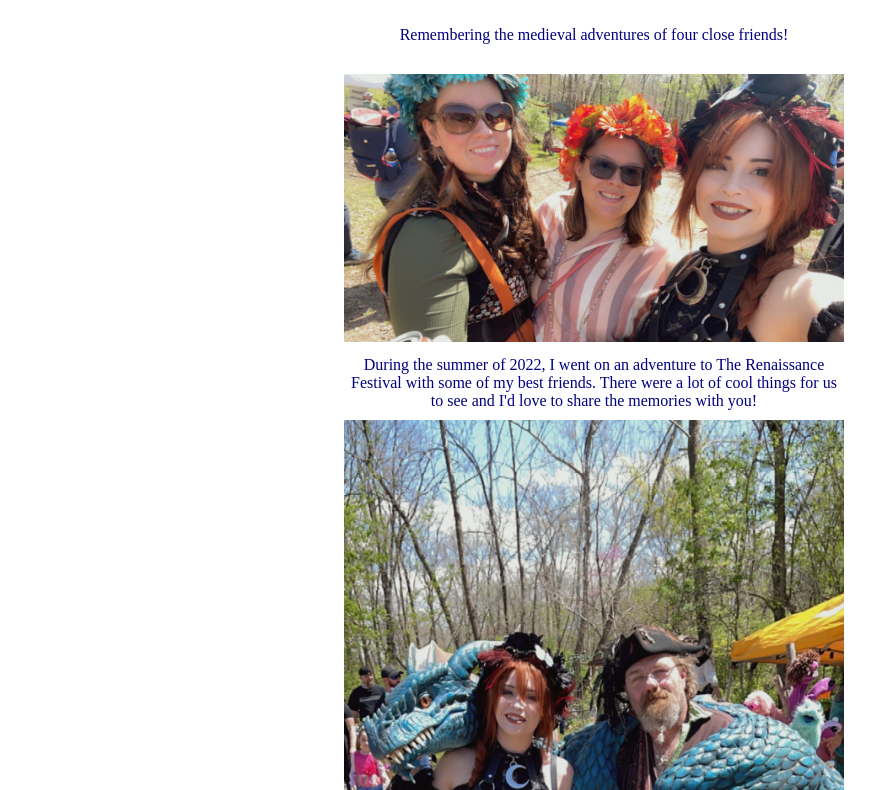
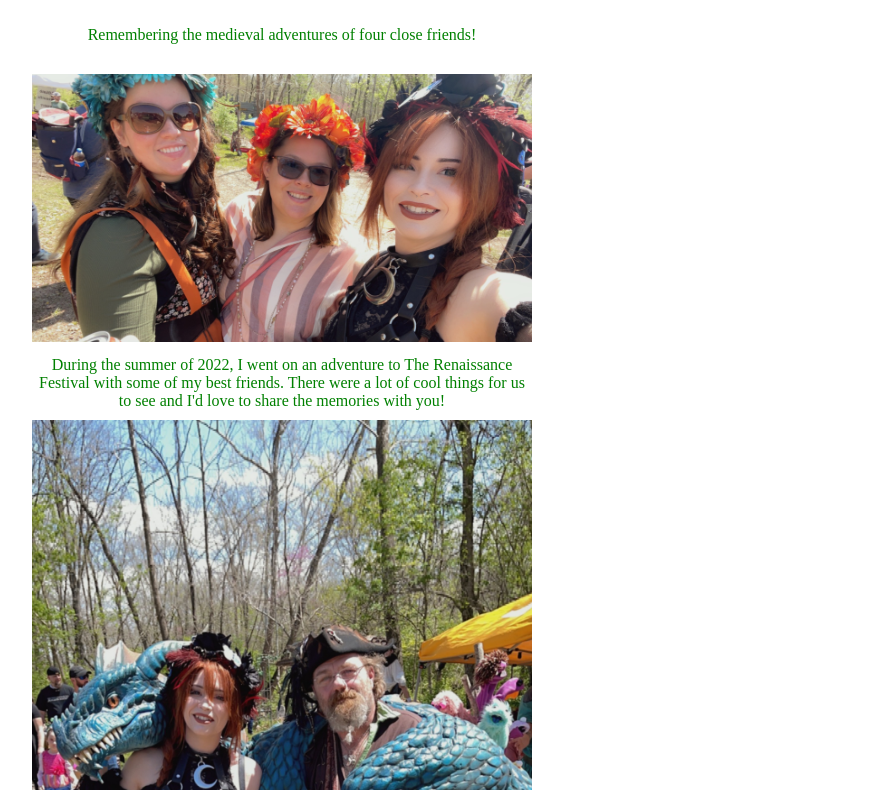
Before and after one commit to STL-LC101-Sept-22/js-assignment-4-html-me-something-RebeccaMines, a website: page index.html in a window 1280 px wide. Shown: the part 121-911 px from the top of the page, without its empty margins (46-921 px from the left). Drawn offline with Linux system fonts and the light colour scheme.

Commit message:
I don't like it but I bet it'll pass

```diff
--- a/styles.css
+++ b/styles.css
@@ -2,7 +2,6 @@
 body {
   margin: 8px;
   display: block;
-  margin: 0 auto;
   width: 50%;
   text-align: center;
 }
@@ -14,7 +13,7 @@ body {
   width: 500px;
 }
 p {
-  color: navy;
+  color: green;
   padding: 10px;
   margin: 0 auto;
   max-width: 500px;
```
